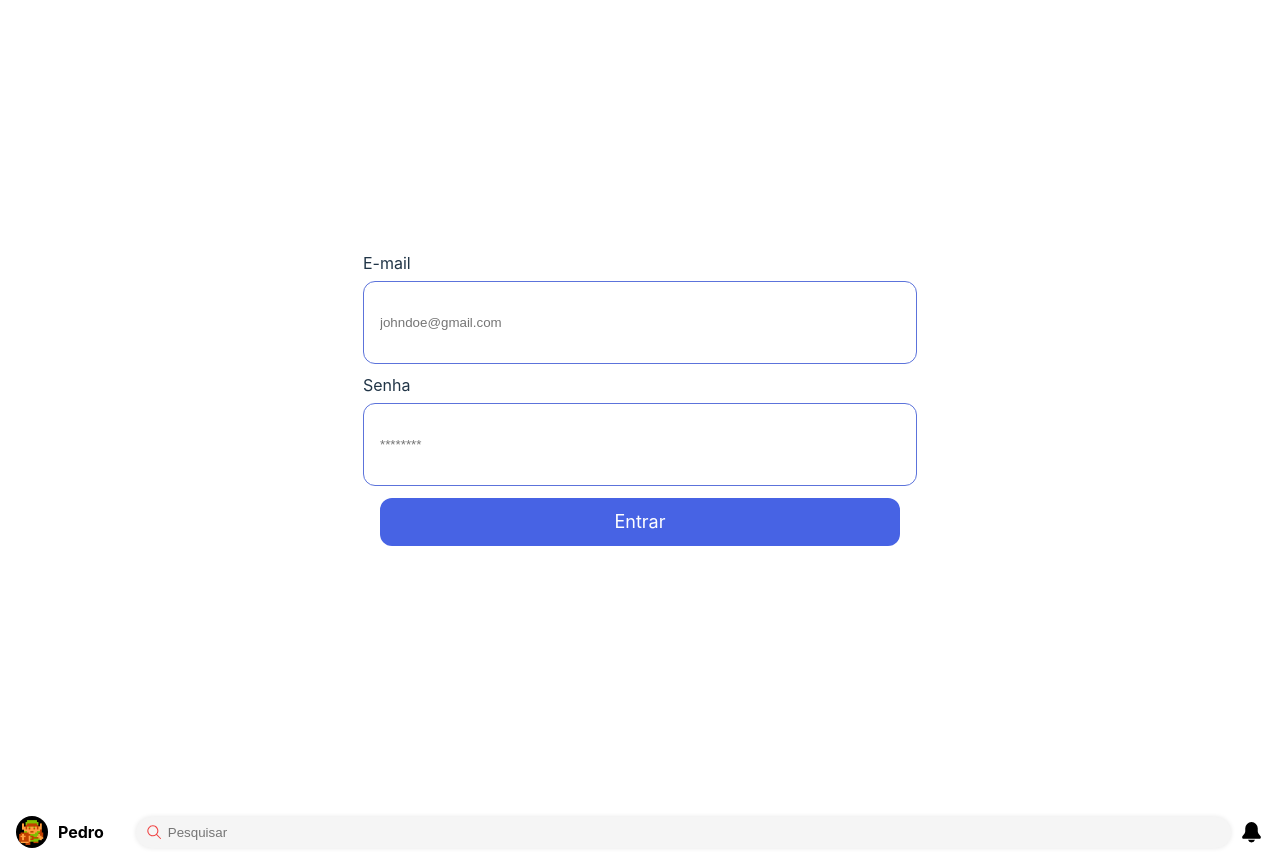
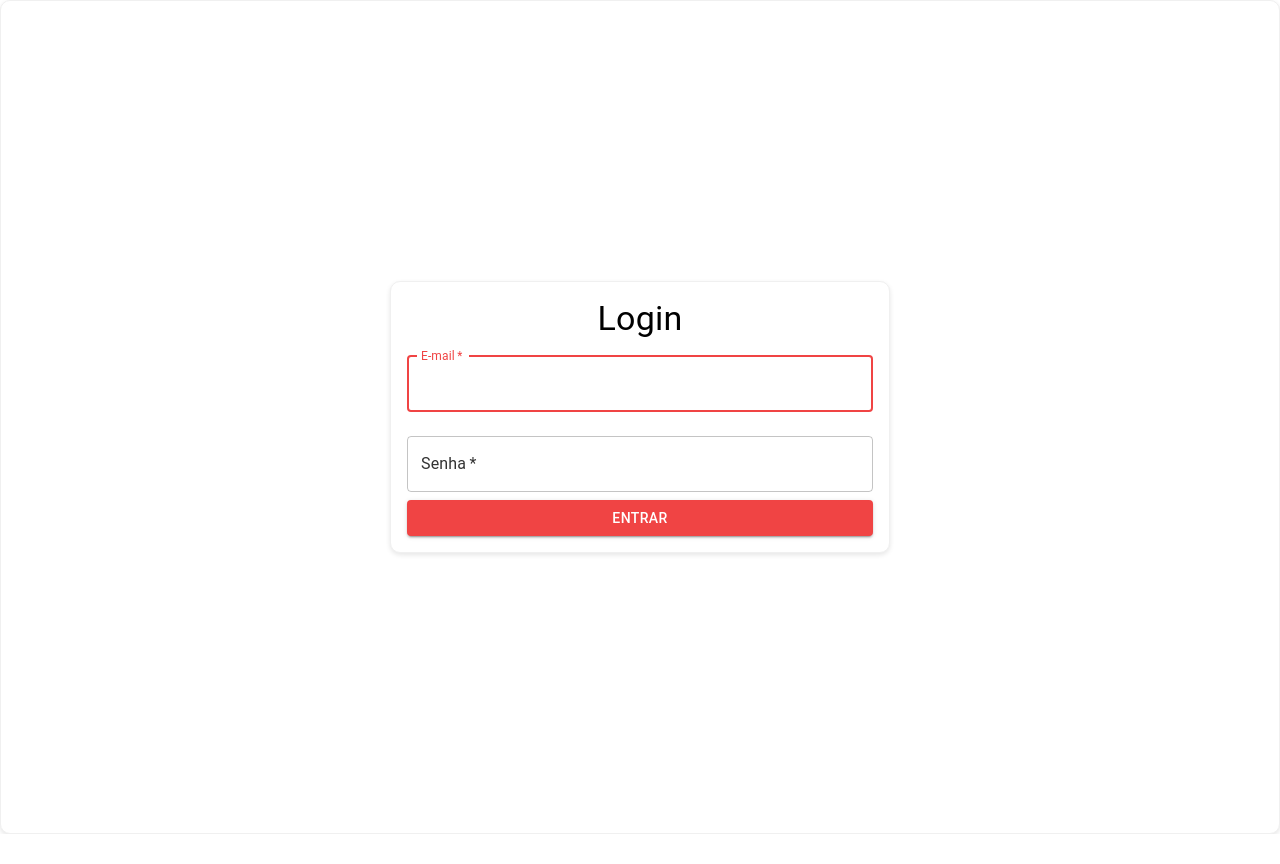
Before and after one commit to lucasxae/cycling-connect, a React (Vite) app in the folder Codigo/CyclingConnectWeb/cycling-connect-web/: page / in a window 1280 px wide. After the commit the page ends 834 px from the top, so only its background shows below. Built offline with nearby package versions, Linux system fonts and the light colour scheme.

Commit message:
feat: refatorar tela de login

```diff
--- a/Codigo/CyclingConnectWeb/cycling-connect-web/src/App.tsx
+++ b/Codigo/CyclingConnectWeb/cycling-connect-web/src/App.tsx
@@ -24,17 +24,22 @@ function App() {
   });
   return (
     <>
-      <Routes>
-        <Route path="/" element={<Login />}></Route>
-      </Routes>
       <ThemeProvider theme={theme}>
-        <MainLayout>
-          <Routes>
-            <Route path="/planilhas" element={<CreateWorkout />}></Route>
-            <Route path="/feedbacks" element={<Feedbacks />}></Route>
-            <Route path="/eventos" element={<EventsPage />}></Route>
-          </Routes>
-        </MainLayout>
+        <Routes>
+          <Route path="/" element={<Login />} />
+          <Route
+            path="/*"
+            element={
+              <MainLayout>
+                <Routes>
+                  <Route path="/planilhas" element={<CreateWorkout />} />
+                  <Route path="/feedbacks" element={<Feedbacks />} />
+                  <Route path="/eventos" element={<EventsPage />} />
+                </Routes>
+              </MainLayout>
+            }
+          />
+        </Routes>
       </ThemeProvider>
     </>
   );
--- a/Codigo/CyclingConnectWeb/cycling-connect-web/src/components/Card/Card.tsx
+++ b/Codigo/CyclingConnectWeb/cycling-connect-web/src/components/Card/Card.tsx
@@ -2,19 +2,20 @@ import React from "react";
 
 interface CardProps {
   children: React.ReactNode;
+  background?: string;
 }
 
-const Card: React.FC<CardProps> = ({ children }) => {
+const Card: React.FC<CardProps> = ({ children, background }) => {
+  const cardStyle: React.CSSProperties = {
+    background: background ? background : "#fff",
+    borderRadius: "10px",
+    boxShadow: "0 2px 5px rgba(0, 0, 0, 0.1)",
+    padding: "1rem",
+    height: "100%",
+    textAlign: "center",
+    border: "1px solid #f0f0f0",
+  };
   return <div style={cardStyle}>{children}</div>;
 };
 
-const cardStyle: React.CSSProperties = {
-  background: "#fff",
-  borderRadius: "10px",
-  boxShadow: "0 2px 5px rgba(0, 0, 0, 0.1)",
-  padding: "1rem",
-  height: "100%",
-  textAlign: "center",
-};
-
 export default Card;
--- a/Codigo/CyclingConnectWeb/cycling-connect-web/src/pages/Events/Events.tsx
+++ b/Codigo/CyclingConnectWeb/cycling-connect-web/src/pages/Events/Events.tsx
@@ -102,10 +102,8 @@ const EventsPage: React.FC = () => {
     console.log(newEvent);
 
     axios
-      .post("https://localhost:5000/events", newEvent)
+      .post("https://localhost:3000/events", newEvent)
       .then((response) => {
-        // Atualize a lista de eventos aqui
-        setEventData([...eventData, newEvent]);
         setOpen(false);
       })
       .catch((error) => {
--- a/Codigo/CyclingConnectWeb/cycling-connect-web/src/pages/Login/login.tsx
+++ b/Codigo/CyclingConnectWeb/cycling-connect-web/src/pages/Login/login.tsx
@@ -1,7 +1,8 @@
 import { useState } from "react";
 import { useNavigate } from "react-router-dom";
 import axios from "axios";
-import "./style.css";
+import { TextField, Button, Container, Typography, Grid } from "@mui/material";
+import Card from "../../components/Card/Card";
 
 export function Login() {
   const [email, setEmail] = useState("");
@@ -22,14 +23,13 @@ export function Login() {
       const data = response.data;
       console.log(data);
 
-      if (data.role !== "ADMIN") {
+      if (data.role != "ADMIN") {
         setError("Acesso negado. Apenas administradores podem fazer login.");
         return;
       }
 
+      navigate("/planilhas");
       localStorage.setItem("token", data.token);
-
-      navigate("/planilhas");
     } catch (error) {
       setError("Falha no login, verifique suas credenciais");
       console.error("Error:", error);
@@ -37,40 +37,69 @@ export function Login() {
   };
 
   return (
-    <div className="container">
+    <Card background="#ffffff">
+      <Container>
+        <Grid
+          container
+          direction="column"
+          justifyContent="center"
+          alignItems="center"
+          style={{ minHeight: "100vh", width: "100%" }}
+        >
+          <div style={{ width: "100%", maxWidth: "500px" }}>
+            <Card>
+              <Typography
+                style={{ color: "black" }}
+                variant="h4"
+                align="center"
+              >
+                Login
+              </Typography>
               <form onSubmit={handleSignIn}>
-        <div className="inputContainer">
-          <label htmlFor="email">E-mail</label>
-          <input
-            type="text"
+                <TextField
+                  variant="outlined"
+                  margin="normal"
+                  required
+                  fullWidth
+                  id="email"
+                  label="E-mail"
                   name="email"
-            id="email"
-            placeholder="johndoe@gmail.com"
+                  autoComplete="email"
+                  autoFocus
+                  value={email}
                   onChange={(e) => setEmail(e.target.value)}
-            value={email}
+                />
+                <TextField
+                  variant="outlined"
+                  margin="normal"
                   required
+                  fullWidth
+                  name="password"
+                  label="Senha"
+                  type="password"
+                  id="password"
+                  autoComplete="current-password"
+                  value={password}
+                  onChange={(e) => setPassword(e.target.value)}
                 />
+                {error && (
+                  <Typography variant="body2" color="error">
+                    {error}
+                  </Typography>
+                )}
+                <Button
+                  type="submit"
+                  fullWidth
+                  variant="contained"
+                  color="primary"
+                >
+                  Entrar
+                </Button>
+              </form>
+            </Card>
           </div>
-
-        <div className="inputContainer">
-          <label htmlFor="password">Senha</label>
-          <input
-            type="password"
-            name="password"
-            id="password"
-            placeholder="********"
-            onChange={(e) => setPassword(e.target.value)}
-            value={password}
-            required
-          />
-        </div>
-
-        {error && <p className="error">{error}</p>}
-
-        <button className="button" type="submit">
-          Entrar
-        </button>
-      </form>
-    </div>
+        </Grid>
+      </Container>
+    </Card>
   );
 }
```
Lines whose indentation alone changed are shown as unchanged.
